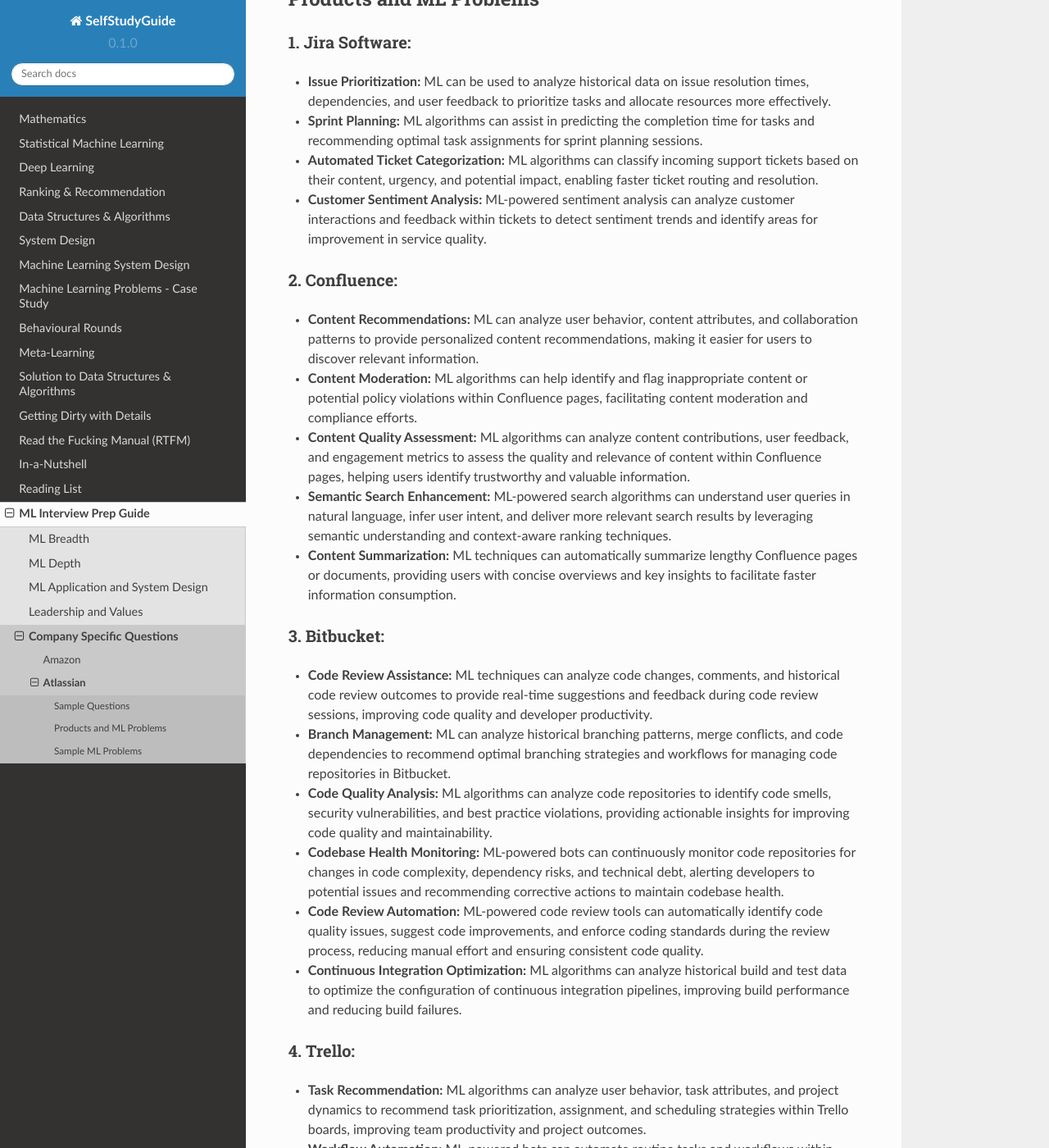
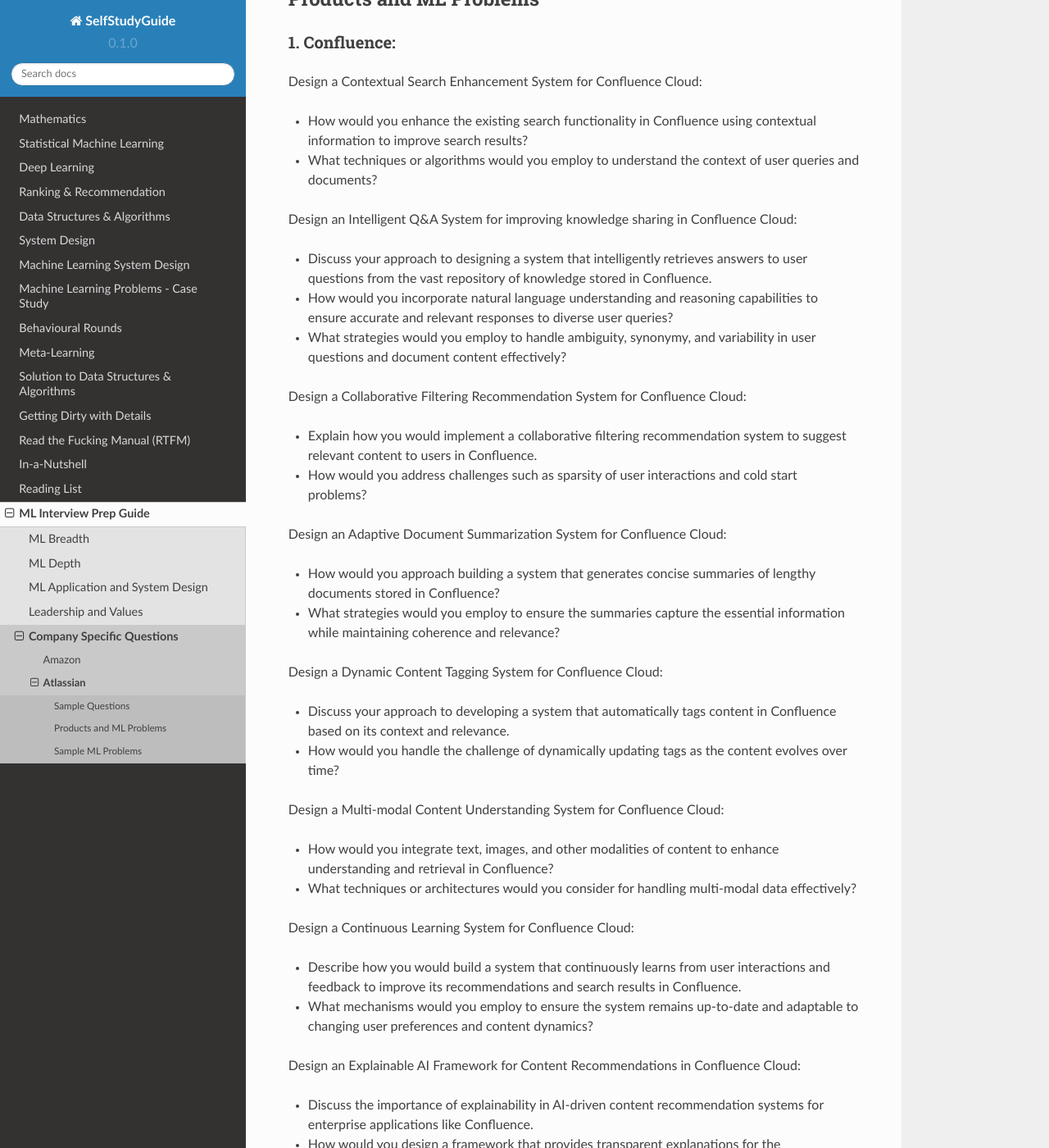
Before and after one commit to uselesstechjunks/leetcode, a Sphinx documentation site: the page built from docs/source/interviews/company/atlassian.rst, in a window 1280 px wide and 1400 px high, scrolled down 1412 px. Shown: the whole window at 82% size. Built offline with Sphinx 7.4.7 and the Read the Docs theme 2.0.0, drawn with Linux system fonts in a browser that asks for light colours; some of the changed text lies outside the part shown.

Commit message:
Update atlassian.rst

```diff
--- a/docs/source/interviews/company/atlassian.rst
+++ b/docs/source/interviews/company/atlassian.rst
@@ -47,20 +47,55 @@ Behavioral and Team Dynamics:
 *****************************************************************************
 Products and ML Problems
 *****************************************************************************
-1. **Jira Software:**
+1. **Confluence:**
+=============================================================================================================================
+Design a Contextual Search Enhancement System for Confluence Cloud:
+
+- How would you enhance the existing search functionality in Confluence using contextual information to improve search results?
+- What techniques or algorithms would you employ to understand the context of user queries and documents?
+
+Design an Intelligent Q&A System for improving knowledge sharing in Confluence Cloud:
+
+- Discuss your approach to designing a system that intelligently retrieves answers to user questions from the vast repository of knowledge stored in Confluence.
+- How would you incorporate natural language understanding and reasoning capabilities to ensure accurate and relevant responses to diverse user queries?
+- What strategies would you employ to handle ambiguity, synonymy, and variability in user questions and document content effectively?
+
+Design a Collaborative Filtering Recommendation System for Confluence Cloud:
+
+- Explain how you would implement a collaborative filtering recommendation system to suggest relevant content to users in Confluence.
+- How would you address challenges such as sparsity of user interactions and cold start problems?
+
+Design an Adaptive Document Summarization System for Confluence Cloud:
+
+- How would you approach building a system that generates concise summaries of lengthy documents stored in Confluence?
+- What strategies would you employ to ensure the summaries capture the essential information while maintaining coherence and relevance?
+
+Design a Dynamic Content Tagging System for Confluence Cloud:
+
+- Discuss your approach to developing a system that automatically tags content in Confluence based on its context and relevance.
+- How would you handle the challenge of dynamically updating tags as the content evolves over time?
+
+Design a Multi-modal Content Understanding System for Confluence Cloud:
+
+- How would you integrate text, images, and other modalities of content to enhance understanding and retrieval in Confluence?
+- What techniques or architectures would you consider for handling multi-modal data effectively?
+
+Design a Continuous Learning System for Confluence Cloud:
+
+- Describe how you would build a system that continuously learns from user interactions and feedback to improve its recommendations and search results in Confluence.
+- What mechanisms would you employ to ensure the system remains up-to-date and adaptable to changing user preferences and content dynamics?
+
+Design an Explainable AI Framework for Content Recommendations in Confluence Cloud:
+
+- Discuss the importance of explainability in AI-driven content recommendation systems for enterprise applications like Confluence.
+- How would you design a framework that provides transparent explanations for the recommendations made to users?
+
+2. **Jira Software:**
 =============================================================================================================================
 - **Issue Prioritization:** ML can be used to analyze historical data on issue resolution times, dependencies, and user feedback to prioritize tasks and allocate resources more effectively.
 - **Sprint Planning:** ML algorithms can assist in predicting the completion time for tasks and recommending optimal task assignments for sprint planning sessions.
 - **Automated Ticket Categorization:** ML algorithms can classify incoming support tickets based on their content, urgency, and potential impact, enabling faster ticket routing and resolution.
 - **Customer Sentiment Analysis:** ML-powered sentiment analysis can analyze customer interactions and feedback within tickets to detect sentiment trends and identify areas for improvement in service quality.
-
-2. **Confluence:**
-=============================================================================================================================
-- **Content Recommendations:** ML can analyze user behavior, content attributes, and collaboration patterns to provide personalized content recommendations, making it easier for users to discover relevant information.
-- **Content Moderation:** ML algorithms can help identify and flag inappropriate content or potential policy violations within Confluence pages, facilitating content moderation and compliance efforts.
-- **Content Quality Assessment:** ML algorithms can analyze content contributions, user feedback, and engagement metrics to assess the quality and relevance of content within Confluence pages, helping users identify trustworthy and valuable information.
-- **Semantic Search Enhancement:** ML-powered search algorithms can understand user queries in natural language, infer user intent, and deliver more relevant search results by leveraging semantic understanding and context-aware ranking techniques.
-- **Content Summarization:** ML techniques can automatically summarize lengthy Confluence pages or documents, providing users with concise overviews and key insights to facilitate faster information consumption.
 
 3. **Bitbucket:**
 =============================================================================================================================
```
